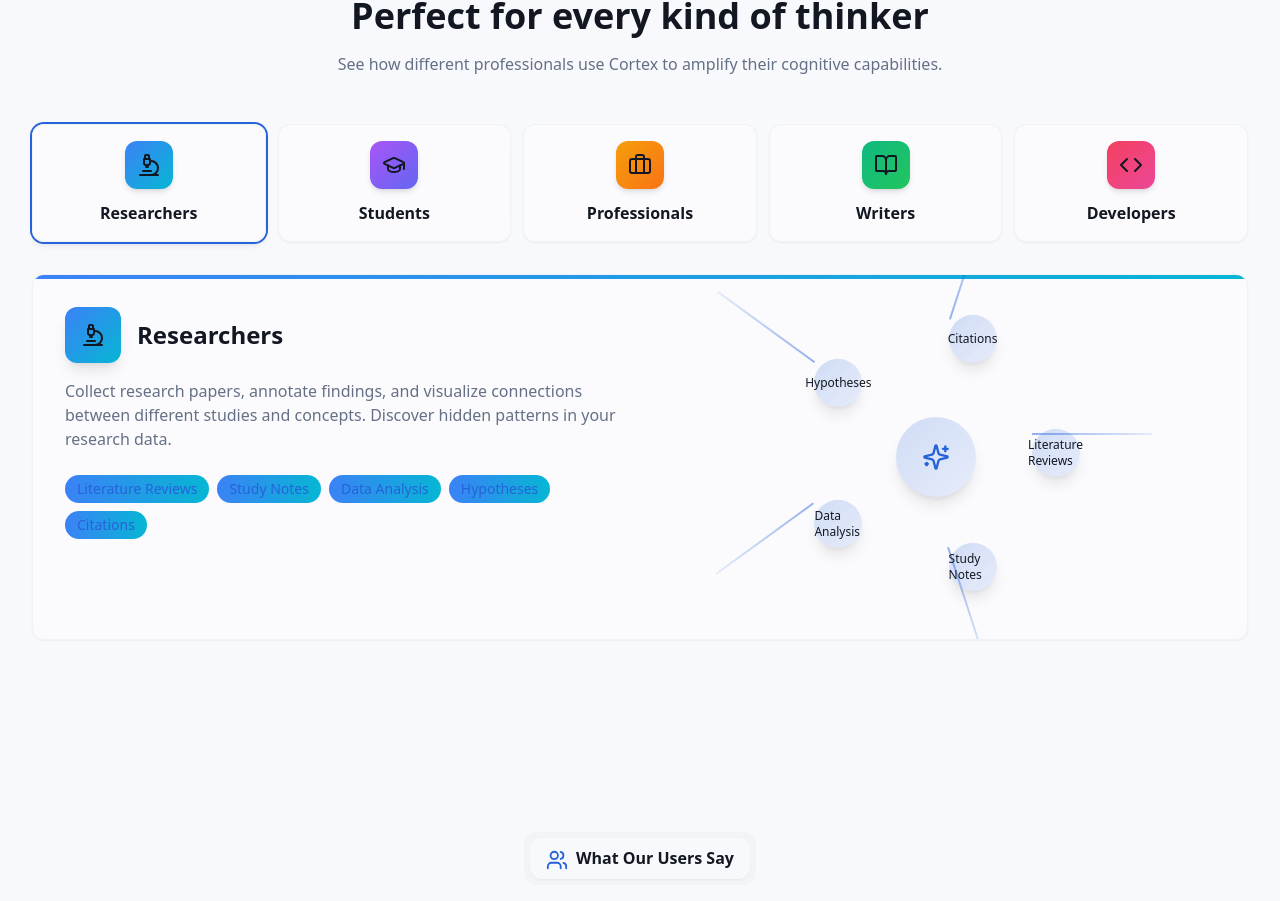
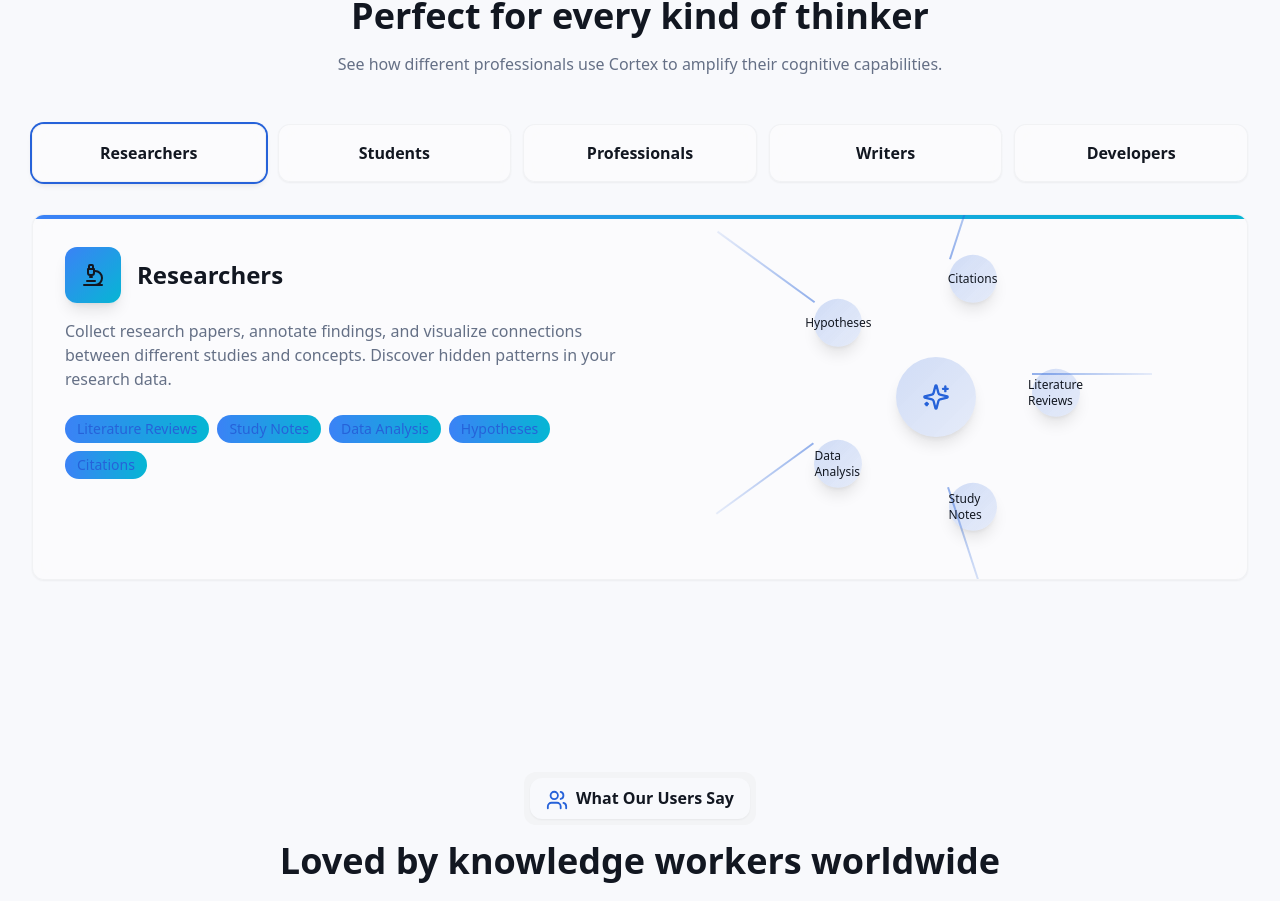
Before and after one commit to thisisjoyjacob/mangoess, a React (Vite) app: page / in a window 1280 px wide. Shown: the part 2572-3473 px from the top of the page. Built offline with nearby package versions, Linux system fonts and the light colour scheme.

Commit message:
Visual edit in Lovable
Edited UI in Lovable

```diff
--- a/src/components/landing/UseCasesSection.tsx
+++ b/src/components/landing/UseCasesSection.tsx
@@ -65,9 +65,7 @@ export const UseCasesSection = ({
 
         <div className="grid grid-cols-1 md:grid-cols-5 gap-3 mb-8">
           {useCases.map((useCase, idx) => <div key={idx} onClick={() => setActiveCase(idx)} className={cn("glass-panel rounded-xl p-4 flex flex-col items-center text-center cursor-pointer transition-all duration-300 hover:shadow-md", activeCase === idx ? "ring-2 ring-primary shadow-md" : "")}>
-              <div className={`w-12 h-12 rounded-xl bg-gradient-to-br ${useCase.color} flex items-center justify-center mb-3 shadow-md`}>
-                {useCase.icon}
-              </div>
+
               <h3 className="font-semibold">{useCase.title}</h3>
             </div>)}
         </div>
```
